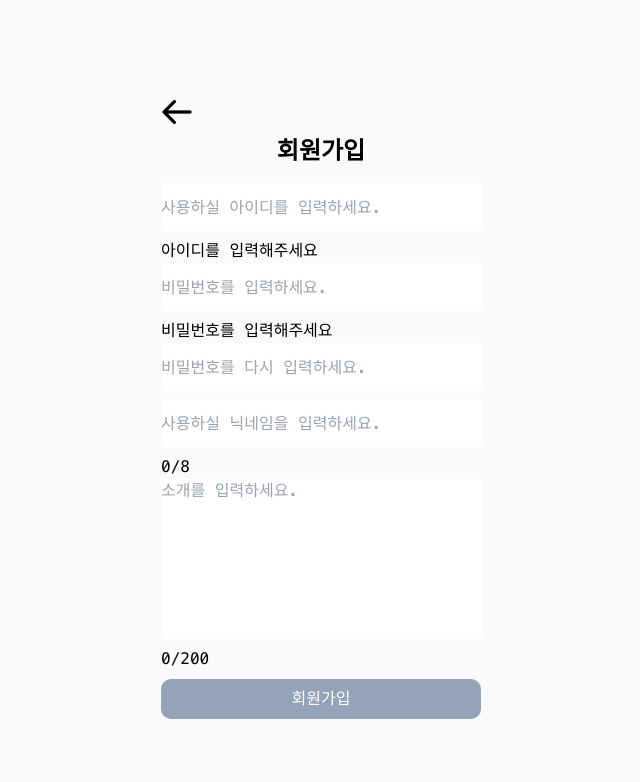
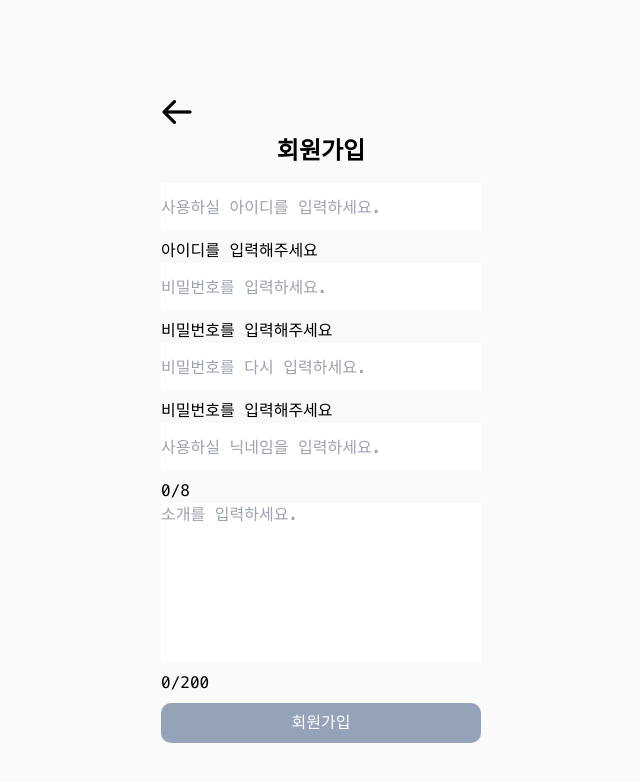
Before and after one commit to ToyMakers/blog-fe-guddnboy, a Next.js app: page /signup in a window 1280 px wide. Shown: the top 782 px of the page, without its empty margins (319-959 px from the left). Built offline with nearby package versions, Linux system fonts and the light colour scheme.

Commit message:
feat: 비밀번호 확인 조건 충족 표시

```diff
--- a/pages/signup.tsx
+++ b/pages/signup.tsx
@@ -143,6 +143,18 @@ const SignUp = () => {
     );
   };
 
+  const displayConfirmPassword = (password: string, passwordConfirm: string) => {
+    if (password === '' || passwordConfirm === '') {
+      return <div>비밀번호를 입력해주세요</div>;
+    } else {
+      return password === passwordConfirm ? (
+        <div className="text-green-600">비밀번호가 일치합니다.</div>
+      ) : (
+        <div className="text-red-600">비밀번호가 일치하지 않습니다.</div>
+      );
+    }
+  };
+
   return (
     <main className="flex min-h-screen items-center p-24 justify-center">
       <div className="flex justify-between">
@@ -182,6 +194,7 @@ const SignUp = () => {
               onChange={(e) => setPasswordConfirm(e.target.value)}
             />
           </div>
+          <section>{displayConfirmPassword(password, passwordConfirm)}</section>
           <div className="mb-2 h-12">
             <input
               className="w-80 mb-2 h-12"
```
